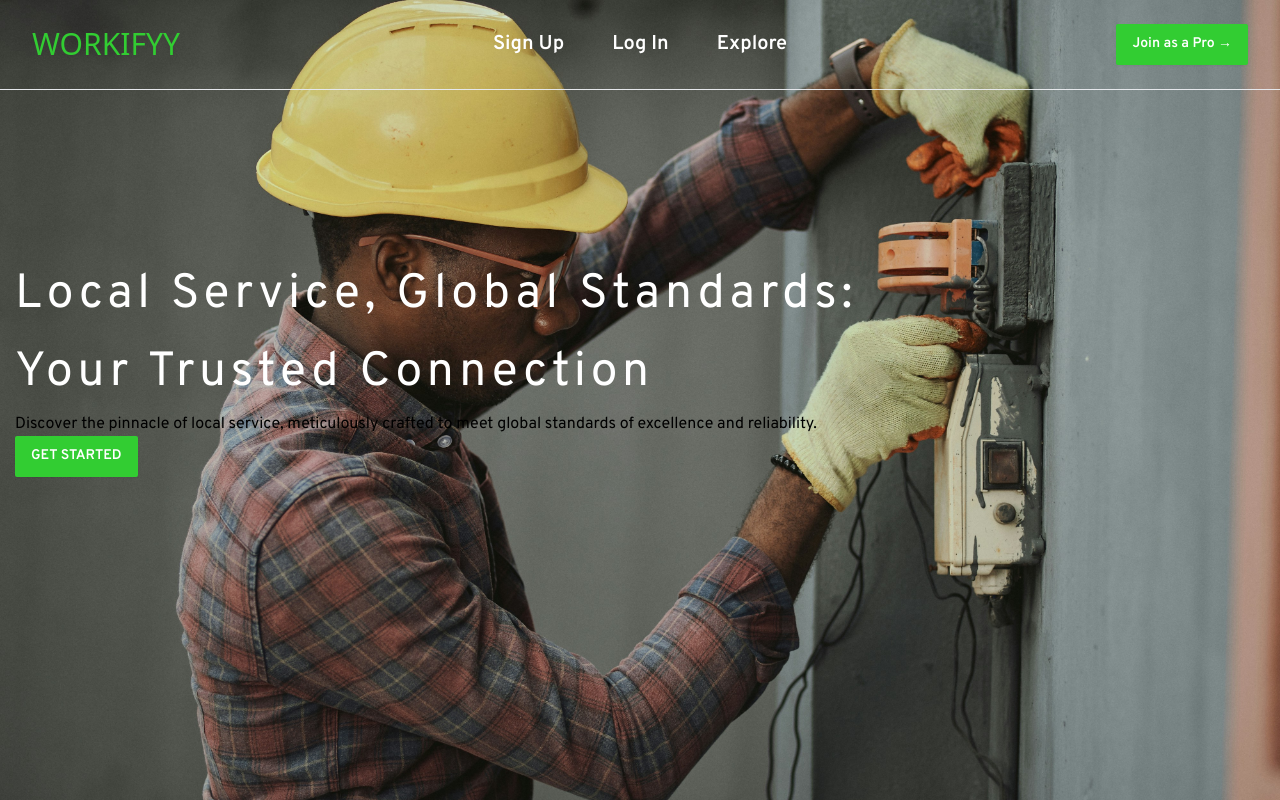
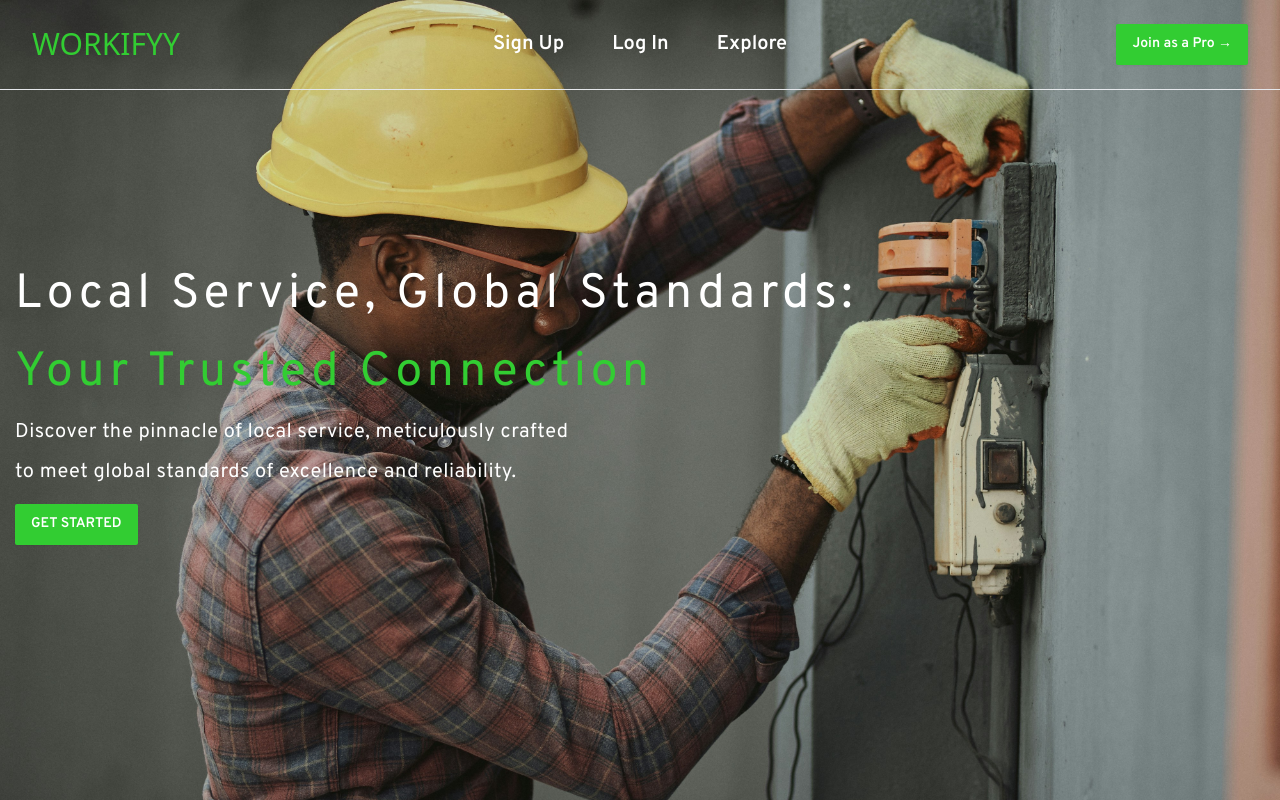
Before and after one commit to ad-tobii/workifyy, a React (Vite) app: page / in a window 1280 px wide. Built offline with nearby package versions, Linux system fonts and the light colour scheme; a web font is replaced by a local one.

Commit message:
Hero Section in progress

```diff
--- a/src/Pages/Home/Component/Nav.tsx
+++ b/src/Pages/Home/Component/Nav.tsx
@@ -118,10 +118,10 @@ export default function Nav() {
           <div className="text-white pt-28">
             <h3 className="text-5xl tracking-widest max-w-textWidth leading-relaxed">
               Local Service, Global Standards:{" "}
-              <span className="">Your Trusted Connection</span>
+              <span className="text-primaryColor">Your Trusted Connection</span>
             </h3>
           </div>
-          <p>
+          <p className="text-white text-xl max-w-paragraphText pb-3 leading-loose tracking-wide">
             Discover the pinnacle of local service, meticulously crafted to meet
             global standards of excellence and reliability.
           </p>
--- a/tailwind.config.js
+++ b/tailwind.config.js
@@ -9,6 +9,7 @@ export default {
       maxWidth: {
         containerWidth: "1250px",
         textWidth: "55rem",
+        paragraphText:"35rem",
       },
       padding: {
         paddingBtn: "0.65rem 1rem",
```
